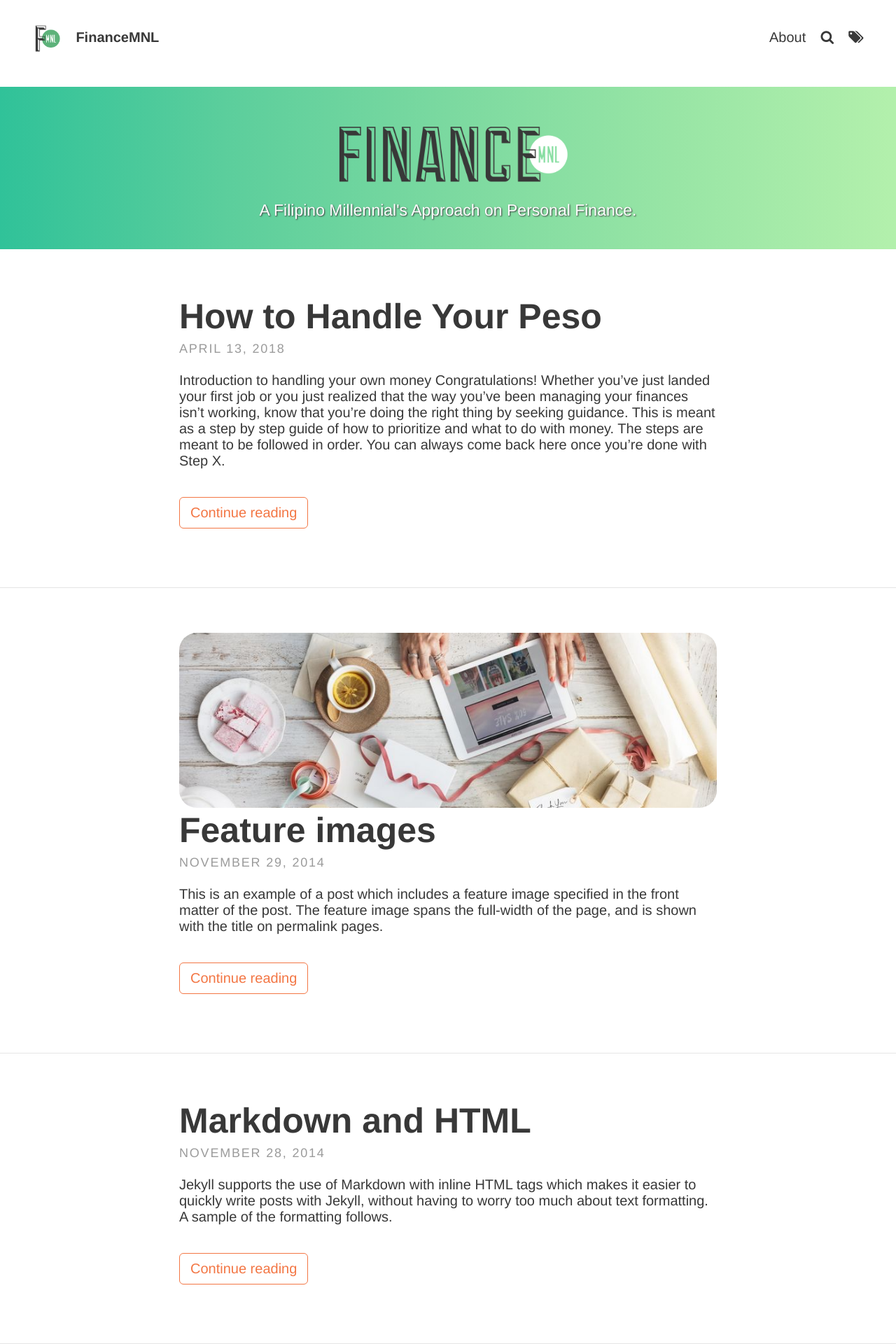
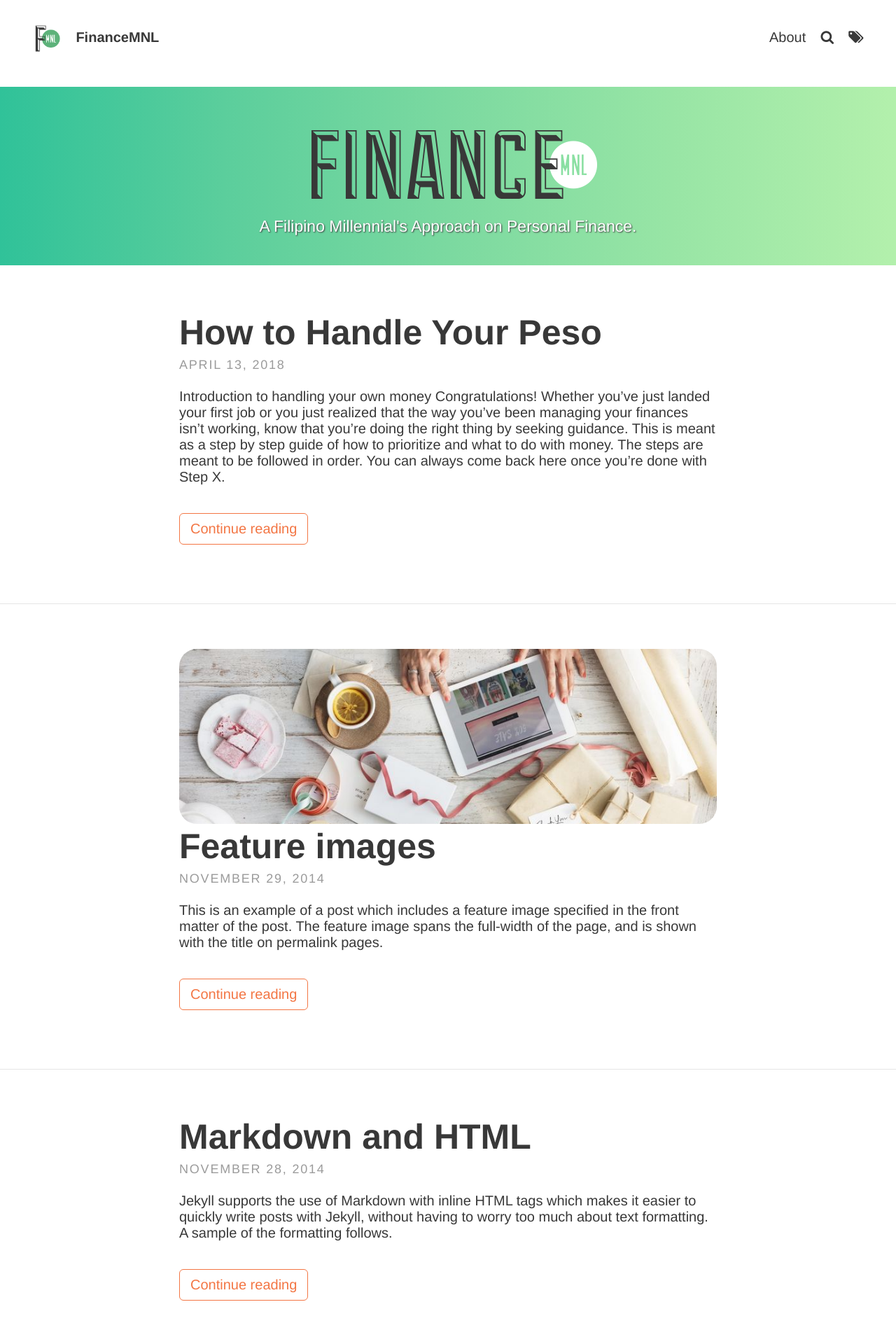
Before and after one commit to financemnl/financemnl-jekyll-type, a Jekyll site: the page built from index.html, in a window 1280 px wide. Shown: the top 1920 px of the page at 70% size. Built offline with Jekyll 4.4.1, drawn with Linux system fonts in a browser that asks for light colours; some web fonts are replaced; the list of posts is cut into pages by our own code.

Commit message:
Make image more responsive

```diff
--- a/_sass/layouts/_index.scss
+++ b/_sass/layouts/_index.scss
@@ -17,8 +17,9 @@
     }
 
     img {
-        width: 15em;
+        height: auto;
         padding: 0;
+        vertical-align: middle;
     }
 
     //For white images
```
